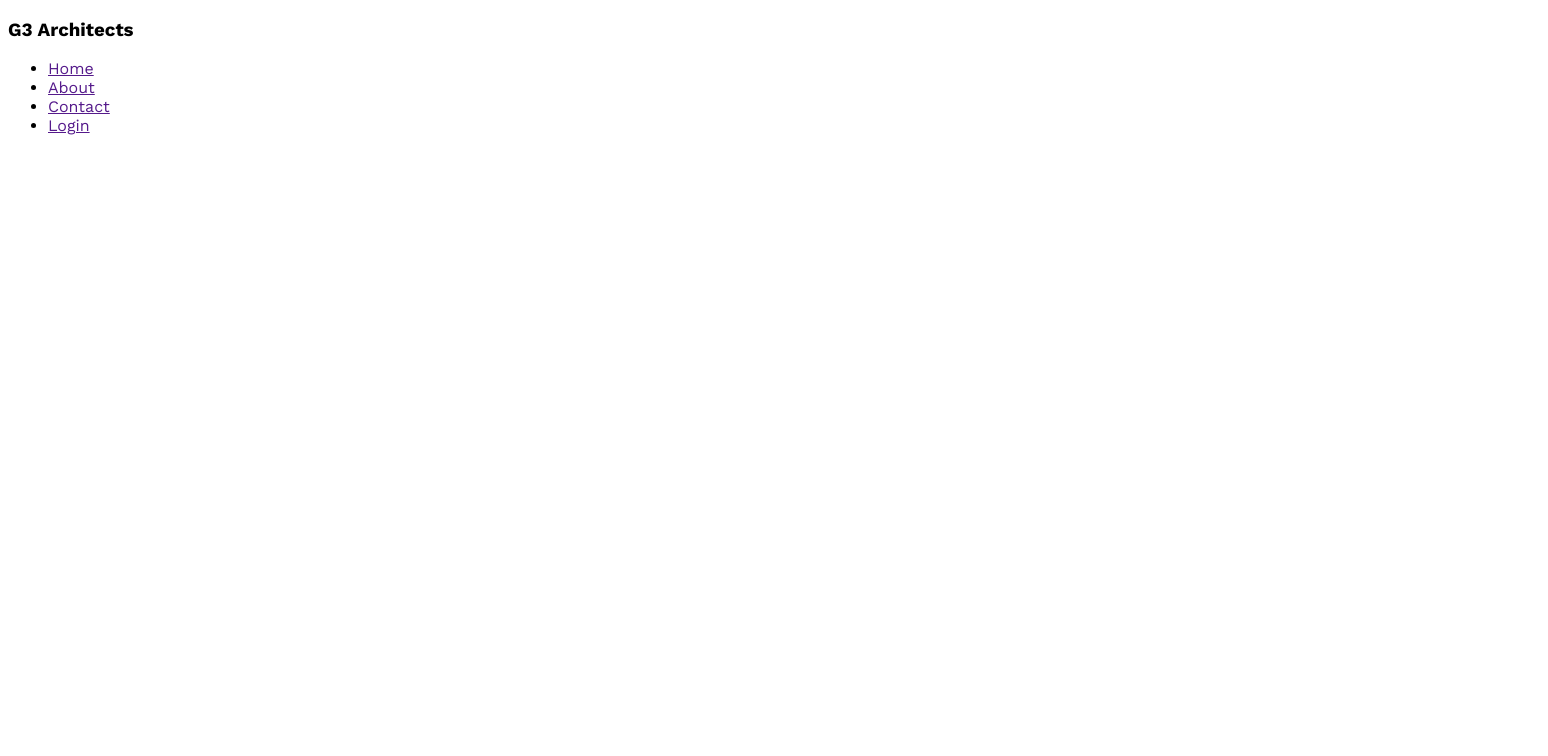
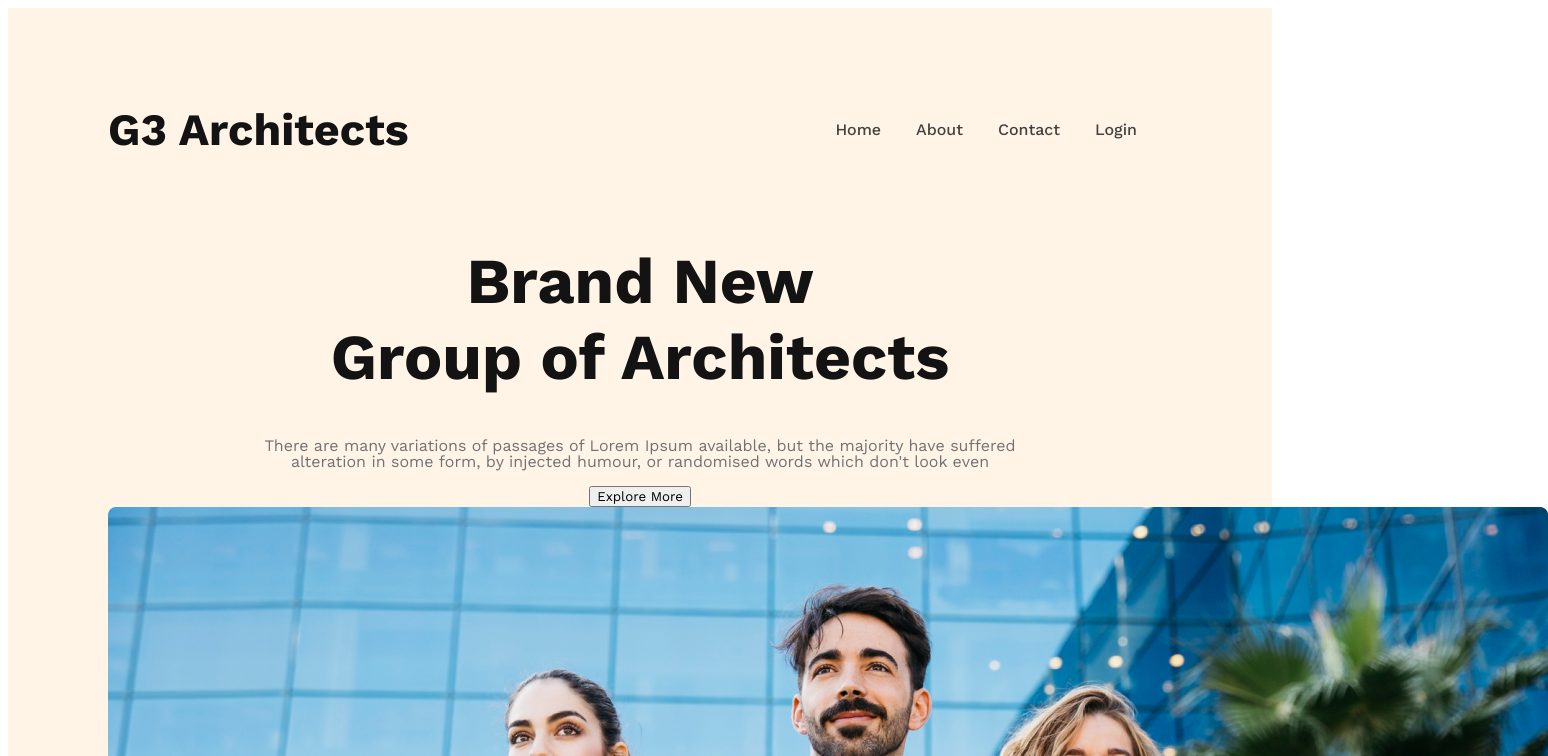
Before and after one commit to FARUK2059/G3-Architects-p3, a plain HTML site: page index.html in a window 1280 px wide. Shown: the top 756 px of the page, 1548 px wide, since content can reach past the window. Drawn offline with nearby package versions, Linux system fonts and the light colour scheme.

Commit message:
first hader

```diff
--- a/index.html
+++ b/index.html
@@ -14,7 +14,7 @@
 <body>
     <header>
         <nav>
-            <h3> G3 Architects</h3>
+            <h3 class="nav-taitel"> G3 Architects</h3>
             <ul>
                 <!-- li*4>a -->
                 <li><a href="">Home</a></li>
@@ -23,6 +23,14 @@
                 <li><a href="">Login</a></li>
             </ul>
         </nav>
+        <div class="banner">
+            <div class="banner-contant">
+                <h1 class="banner-titel"> Brand New <br> Group of Architects</h1>
+                <p class="benner-description">There are many variations of passages of Lorem Ipsum available, but the majority have suffered alteration in some form, by injected humour, or randomised words which don't look even</p>
+                <button class="btn-Primary"> Explore More</button>
+            </div>
+            <img src="./banner.png" alt="">
+        </div>
     </header>
 </body>
 </html>
--- a/style.css
+++ b/style.css
@@ -2,6 +2,64 @@
 
   @import url('https://fonts.googleapis.com/css2?family=Work+Sans:ital,wght@0,300;0,400;0,500;0,600;0,700;0,800;1,400;1,600;1,700;1,800&display=swap');
 
+  /* share style */
+
+/* *{
+    margin: auto;
+    padding: 0px;
+} */
+
   * {
     font-family: 'Work Sans', sans-serif;
   }
+/* share end */
+  header {
+    background: rgba(255, 144, 14, 0.10);
+    padding: 50px 100px;
+  }
+nav {
+    display: flex;
+    justify-content: space-between;
+    align-items: center;
+}
+.nav-taitel {
+    color: var(--Dark-01, #131313);
+    font-size: 2.8rem;
+    font-style: normal;
+    font-weight: 700;
+}
+
+nav > ul {
+    display: flex;
+
+}
+
+nav li {
+    list-style: none;
+    margin-right: 35px;
+    font-weight: 500;
+
+}
+nav li a {
+    text-decoration: none;
+    color: #424242;
+}
+
+/* banner style */
+.banner-contant {
+    max-width: 800px;
+    text-align: center;
+    margin: 0 auto;
+}
+.banner-titel {
+    font-size: 4rem;
+    font-weight: 700;
+    color: #131313;
+}
+.benner-description {
+    color: var(--Dark-03, #727272);
+    text-align: center;
+    font-size: 1rem;
+    font-weight: 400;
+    line-height: 1rem;
+}
```
Also changed, not shown: banner.png (added).
